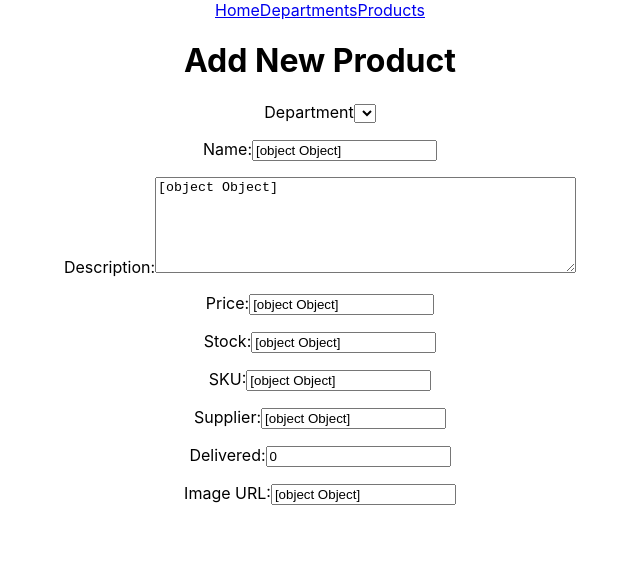
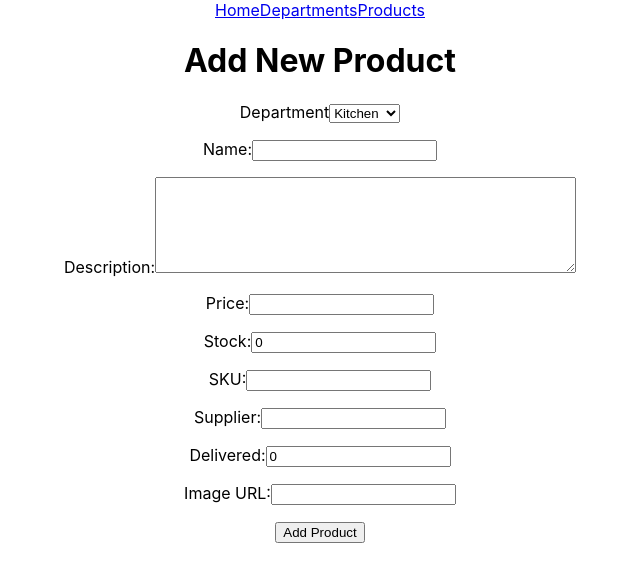
Before and after one commit to Programmer-Sourav/mcrten, a React (Create React App) app: page /add in a window 1280 px wide. Shown: the top 582 px of the page, without its empty margins (320-960 px from the left). Built offline with nearby package versions, Linux system fonts and the light colour scheme.

Commit message:
feat: add

```diff
--- a/src/contexts/AppContext.jsx
+++ b/src/contexts/AppContext.jsx
@@ -24,7 +24,13 @@ export function AppProvider({children}){
   const onSortSelectionListener = (e) =>{
     setSelectedSortState(e.target.value)
   }
+
+  const addNewItemDetails = (newItem) =>{
+    console.log(445, newItem)
+     setData([...data, newItem])
+  }
+  console.log(data)
     return(
-        <AppContext.Provider value={{data, departments, onSelectionChange, isLow, setIsLow, onCheckBoxChangeListener, selectedSortState, selectedDepartmentState,  setSelectedSortState,onSortSelectionListener, setSelectedDepartmentState }}>{children}</AppContext.Provider>
+        <AppContext.Provider value={{data, departments, onSelectionChange, isLow, setIsLow, onCheckBoxChangeListener, selectedSortState, selectedDepartmentState,  setSelectedSortState,onSortSelectionListener, setSelectedDepartmentState, addNewItemDetails }}>{children}</AppContext.Provider>
     )
 }
--- a/src/pages/AddPage.jsx
+++ b/src/pages/AddPage.jsx
@@ -1,36 +1,50 @@
+import { useContext, useState } from "react"
+import { AppContext } from "../contexts/AppContext"
+
 export default function AddPage(){
 
+ const { data, addNewItemDetails } = useContext(AppContext)
 
-  const onSelectDepartment = () =>{
+ const [selectedDept, setSelectedDept] = useState("")
+ const [selectedName, setSelectedName] = useState("")
+ const [description, setDescription] = useState("")
+ const [price, setPrice] = useState("")
+ const [stock, setStock] = useState(0)
+ const [sku, setSku] = useState("")
+ const [supplier, setSupplier] = useState("")
+ const [imageUrl, setImageUrl] = useState("")
+ const [delivered, setDelivered] = useState(0)
 
+  const onSelectDepartment = (e) =>{
+      setSelectedDept(e.target.value)
   }
 
-  const onNameChange = () =>{
-
+  const onNameChange = (e) =>{
+      setSelectedName(e.target.value)
   }
 
-  const onDescriptionChange = () =>{
-
+  const onDescriptionChange = (e) =>{
+      setDescription(e.target.value)
   }
 
-  const onPriceChange = () =>{
-
+  const onPriceChange = (e) =>{
+      setPrice(e.target.value)
   }
 
-  const onStockChange = () =>{
-
+  const onStockChange = (e) =>{
+      setStock(e.target.value)
   }
 
-  const onSKUChange = () => {
-
+  const onSKUChange = (e) => {
+     setSku(e.target.value)
   }
 
-  const onSupplierChange = () =>{
-
+  const onSupplierChange = (e) =>{
+      setSupplier(e.target.value)
   }
 
-  const onImageURLChange = () =>{
-
+  const onImageURLChange = (e) =>{
+      setImageUrl(e.target.value)
   }
 
     return(
@@ -39,57 +53,78 @@ export default function AddPage(){
             <p>
             <label>
                 Department
-                <select value={{}} onChange={()=>{onSelectDepartment()}}></select>
+                <select value={selectedDept} onChange={(e)=>{onSelectDepartment(e)}}>
+                    <option value="Kitchen">Kitchen</option>
+                    <option value="Clothing">Clothing</option>
+                    <option value="Toys">Toys</option>
+                </select>
             </label>
             </p>
             <p>
             <label>
                 Name:
-                <input type="text" value ={{}} onChange={()=>{onNameChange()}}/>
+                <input type="text" value ={selectedName} onChange={(e)=>{onNameChange(e)}}/>
             </label>
             </p>
             <p>
             <label>
                 Description:
-                <textarea cols="50" rows="6" value ={{}} onChange={()=>{onDescriptionChange()}}/>
+                <textarea cols="50" rows="6" value ={description} onChange={(e)=>{onDescriptionChange(e)}}/>
             </label>
             </p>
             <p>
             <label>
                 Price:
-                <input type="text" value ={{}} onChange={()=>{onPriceChange()}}/>
+                <input type="number" value ={price} onChange={(e)=>{onPriceChange(e)}}/>
             </label>
             </p>
             <p>
             <label>
                 Stock:
-                <input type="text" value ={{}} onChange={()=>{onStockChange()}}/>
+                <input type="text" value ={stock} onChange={(e)=>{onStockChange(e)}}/>
             </label>
             </p>
             <p>
             <label>
                 SKU:
-                <input type="text" value ={{}} onChange={()=>{onSKUChange()}}/>
+                <input type="text" value ={sku} onChange={(e)=>{onSKUChange(e)}}/>
             </label>
             </p>
             <p>
             <label>
                 Supplier:
-                <input type="text" value ={{}} onChange={()=>{onSupplierChange()}}/>
+                <input type="text" value ={supplier} onChange={(e)=>{onSupplierChange(e)}}/>
             </label>
             </p>
             <p>
             <label>
                 Delivered:
-                <input type="text" value ={0}/>
+                <input type="text" value ={delivered}/>
             </label>
             </p>
             <p>
             <label>
                 Image URL:
-                <input type="text" value ={{}} onChange={()=>{onImageURLChange()}}/>
+                <input type="text" value ={imageUrl} onChange={(e)=>{onImageURLChange(e)}}/>
             </label>
             </p>
+
+            <button onClick={()=>{addNewItemDetails( {
+
+                 id: data.length+1,
+                 department: selectedDept,
+                 name: selectedName,
+                 description:
+                   description,
+                 price: price,
+                 stock: parseInt(stock),
+                 sku: sku,
+                 supplier: supplier,
+                 delivered: delivered,
+                 imageUrl:
+                   imageUrl,
+
+          })}}>Add Product</button>
         </div>
     )
 }
```
